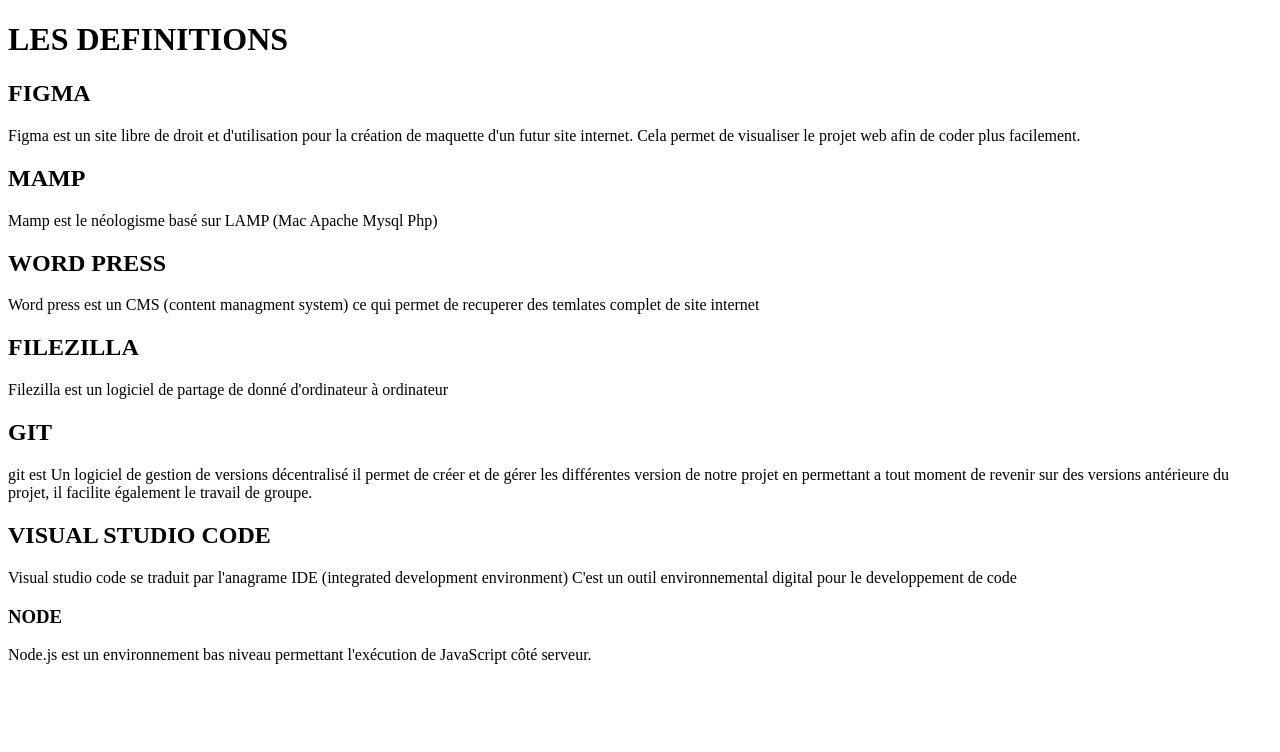
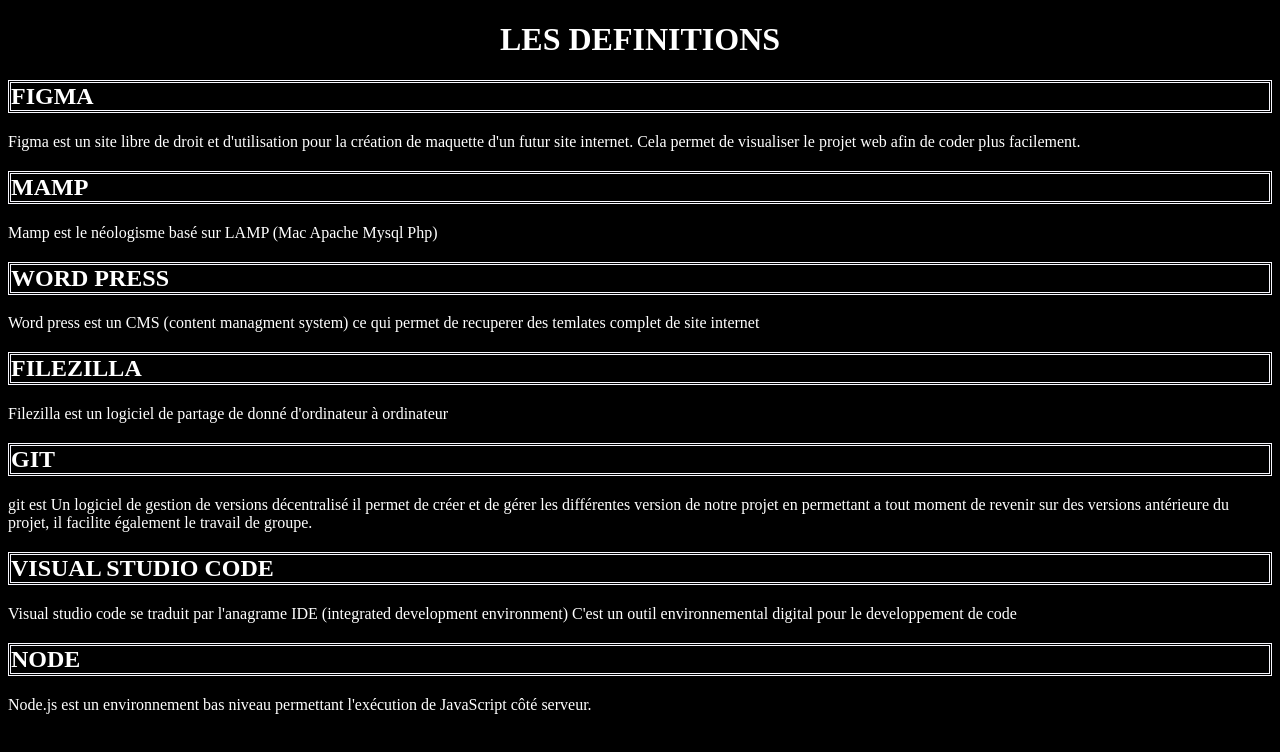
Before and after one commit to Romainperfer33/EXERCICE-LUDO-, a plain HTML site: page index.html in a window 1280 px wide. Drawn offline with Linux system fonts and the light colour scheme.

Commit message:
Ajout CSS

```diff
--- a/index.html
+++ b/index.html
@@ -4,10 +4,11 @@
     <meta charset="UTF-8">
     <meta http-equiv="X-UA-Compatible" content="IE=edge">
     <meta name="viewport" content="width=device-width, initial-scale=1.0">
+    <link rel="stylesheet" href="style.css">
     <title>Document</title>
 </head>
 <body>
-    <h1>LES DEFINITIONS</h1>
+   <h1>LES DEFINITIONS</h1>
 
     <h2>FIGMA</h2>
     <p>Figma est un site libre de droit et d'utilisation pour la création de maquette d'un futur site internet.
@@ -32,6 +33,7 @@
     <P>Visual studio code se traduit par l'anagrame IDE (integrated development environment)
         C'est un outil environnemental digital pour le developpement de code</P>
 
-    <h3>NODE</h3>
+    <h2>NODE</h2>
     <p> Node.js est un environnement bas niveau permettant l'exécution de JavaScript côté serveur.</p>
+</body>
 </html>
--- /dev/null
+++ b/style.css
@@ -0,0 +1,15 @@
+body {
+    background-color: black;
+    color: white;
+
+}
+
+h1 {
+    text-align: center;
+}
+
+h2 {
+    border-style: double;
+    border-color: ghostwhite;
+   width: auto;
+}
```
